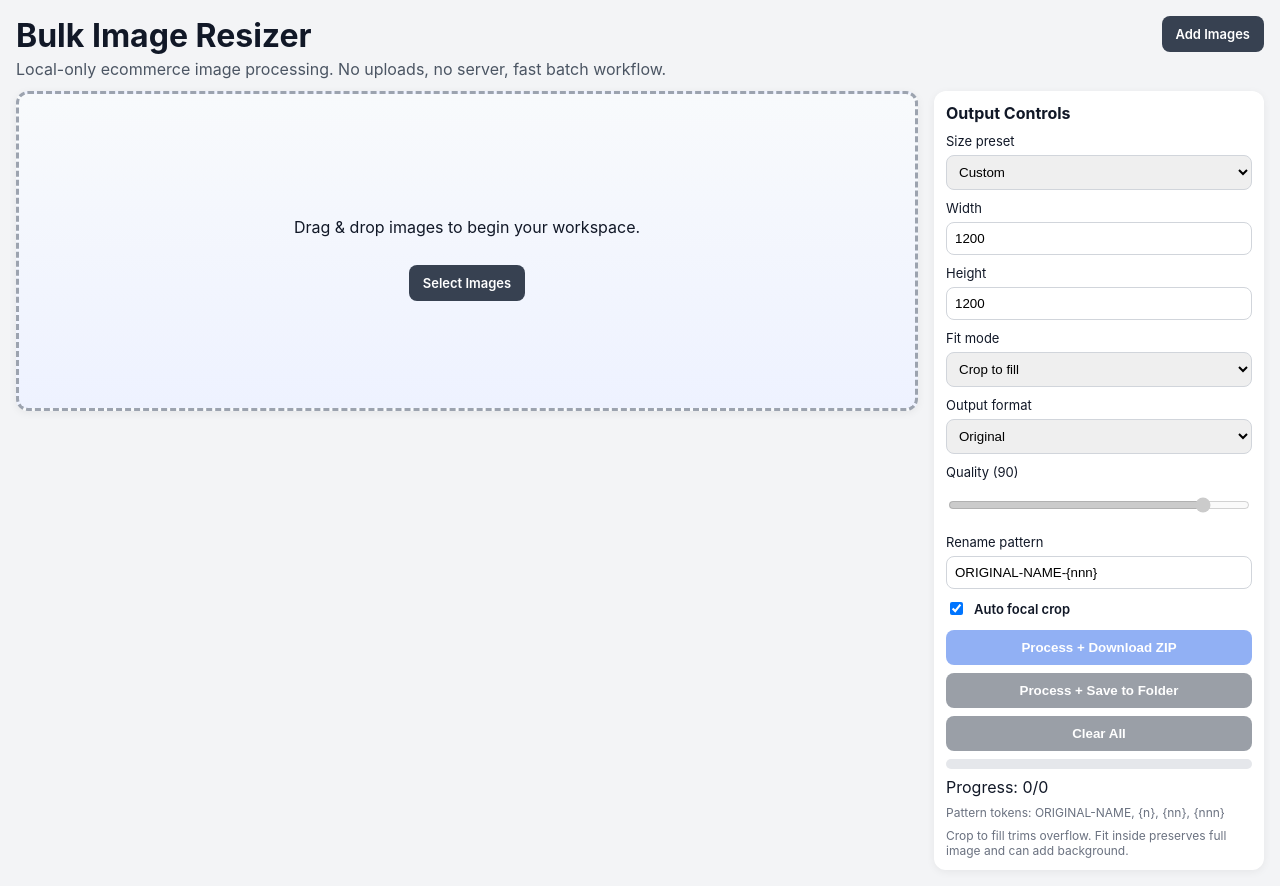
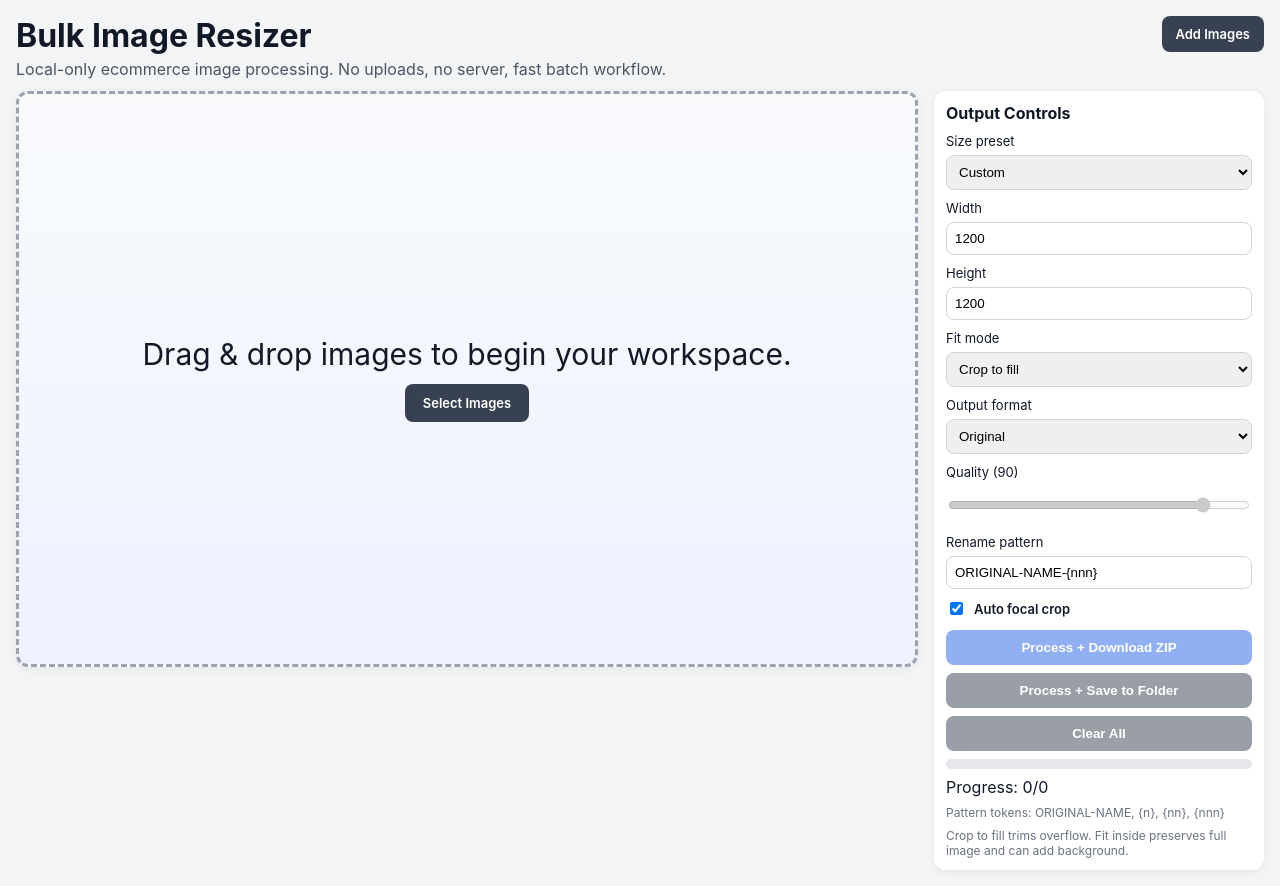
Before and after one commit to adammastersuk/bulk-image-resizer, a React (Vite) app: page / in a window 1280 px wide. Built offline with nearby package versions, Linux system fonts and the light colour scheme; what pica would draw is missing.

Commit message:
Refactor workspace into persistent upload canvas

```diff
--- a/src/App.tsx
+++ b/src/App.tsx
@@ -705,8 +705,16 @@ function App() {
 
       <div className="workspace">
         <main className="workspace-main">
+          <input
+            id="picker"
+            type="file"
+            accept=".jpg,.jpeg,.png,.webp,.avif,.gif,.bmp,.tif,.tiff,.svg,image/jpeg,image/png,image/webp,image/avif,image/gif,image/bmp,image/tiff,image/svg+xml"
+            multiple
+            onChange={onFileInput}
+          />
+
           <section
-            className={`panel dropzone ${dragOver ? 'active' : ''} ${images.length > 0 ? 'compact' : 'prominent'}`}
+            className={`panel workspace-canvas dropzone ${dragOver ? 'active' : ''} ${images.length > 0 ? 'populated' : 'empty'}`}
             onDrop={onDrop}
             onDragOver={(e) => {
               e.preventDefault();
@@ -714,32 +722,23 @@ function App() {
             }}
             onDragLeave={() => setDragOver(false)}
           >
-            <p>{images.length > 0 ? 'Drop more images anywhere in this bar to add to your batch.' : 'Drag & drop images to begin your workspace.'}</p>
-            <input
-              id="picker"
-              type="file"
-              accept=".jpg,.jpeg,.png,.webp,.avif,.gif,.bmp,.tif,.tiff,.svg,image/jpeg,image/png,image/webp,image/avif,image/gif,image/bmp,image/tiff,image/svg+xml"
-              multiple
-              onChange={onFileInput}
-            />
-            {images.length === 0 && (
-              <label htmlFor="picker" className="button secondary">
-                Select Images
-              </label>
-            )}
-            {images.length > 0 && (
+            <div className={`canvas-overlay ${images.length > 0 ? 'subtle' : ''}`}>
+              <p>
+                {images.length > 0
+                  ? 'Drop more images anywhere in the workspace canvas to add to your batch.'
+                  : 'Drag & drop images to begin your workspace.'}
+              </p>
               <label htmlFor="picker" className="button secondary compact-picker-button">
                 Select Images
               </label>
+            </div>
+
+            {images.length > 0 && options.fitMode === 'crop' && (
+              <p className="workspace-instruction hint">Click a tile, then drag to adjust crop inline.</p>
             )}
-          </section>
 
-          {options.fitMode === 'crop' && images.length > 0 && (
-            <p className="workspace-instruction hint">Click a tile, then drag to adjust crop inline.</p>
-          )}
-
-          <section className="gallery">
-            {images.map((image) => {
+            <section className="gallery">
+              {images.map((image) => {
               const focal = getEffectiveFocalPoint(image);
               const cropRect = image.manualCropOverride
                 ? getCropRectFromOverride(image.dimensions.width, image.dimensions.height, image.manualCropOverride)
@@ -897,7 +896,8 @@ function App() {
                   </div>
                 </article>
               );
-            })}
+              })}
+            </section>
           </section>
         </main>
 
--- a/src/styles.css
+++ b/src/styles.css
@@ -94,46 +94,106 @@ input[type='file'] { display: none; }
 .dropzone {
   border: 2px dashed #9ca3af;
   text-align: center;
-  margin-bottom: 10px;
   width: 100%;
+  position: relative;
+  overflow: hidden;
+}
+
+.workspace-canvas {
+  min-height: 72vh;
+  padding: 14px;
+  background: linear-gradient(180deg, #f8fafc 0%, #eef2ff 100%);
+  display: flex;
+  flex-direction: column;
+  gap: 10px;
+}
+
+.workspace-canvas.empty {
+  border-width: 3px;
+}
+
+.workspace-canvas.populated {
+  border-style: solid;
+  border-width: 2px;
+}
+
+.canvas-overlay {
+  position: absolute;
+  inset: 0;
   display: flex;
   flex-direction: column;
   align-items: center;
   justify-content: center;
   gap: 12px;
+  padding: 18px;
+  pointer-events: none;
+  z-index: 1;
 }
 
-.dropzone.prominent {
-  min-height: 320px;
-  border-width: 3px;
-  background: linear-gradient(180deg, #f8fafc 0%, #eef2ff 100%);
+.canvas-overlay p {
+  margin: 0;
 }
 
-.dropzone.compact {
-  padding: 8px 12px;
-  border-style: solid;
-  border-width: 1px;
-  background: #f9fafb;
-  min-height: 74px;
-  flex-direction: row;
-  justify-content: space-between;
+.canvas-overlay .button {
+  pointer-events: auto;
+}
+
+.canvas-overlay.subtle {
+  justify-content: flex-start;
+  align-items: flex-start;
+  text-align: left;
+  gap: 8px;
+}
+
+.canvas-overlay.subtle p {
+  font-size: 13px;
+  color: #4b5563;
+}
+
+.canvas-overlay.subtle .button {
+  font-size: 13px;
+  padding: 8px 10px;
+}
+
+.workspace-instruction {
+  margin: 0;
+  position: relative;
+  z-index: 2;
   text-align: left;
 }
 
-.dropzone.active { border-color: #2563eb; background: #eff6ff; }
+.gallery {
+  position: relative;
+  z-index: 2;
+  margin-top: auto;
+  display: grid;
+  grid-template-columns: repeat(auto-fill, minmax(260px, 1fr));
+  gap: 14px;
+}
+
+.workspace-canvas.empty .gallery {
+  display: none;
+}
+
+.workspace-canvas.empty .canvas-overlay p {
+  font-size: 30px;
+}
+
+.workspace-canvas.empty .canvas-overlay .button {
+  padding: 11px 18px;
+}
+
+.workspace-canvas.populated .gallery {
+  margin-top: 56px;
+}
+
+.dropzone.active {
+  border-color: #2563eb;
+  background: #eff6ff;
+}
 
 .compact-picker-button {
   white-space: nowrap;
-}
-
-.workspace-instruction {
-  margin: 0 0 10px;
-}
-
-.gallery {
-  display: grid;
-  grid-template-columns: repeat(auto-fill, minmax(260px, 1fr));
-  gap: 14px;
 }
 
 .card {
```
